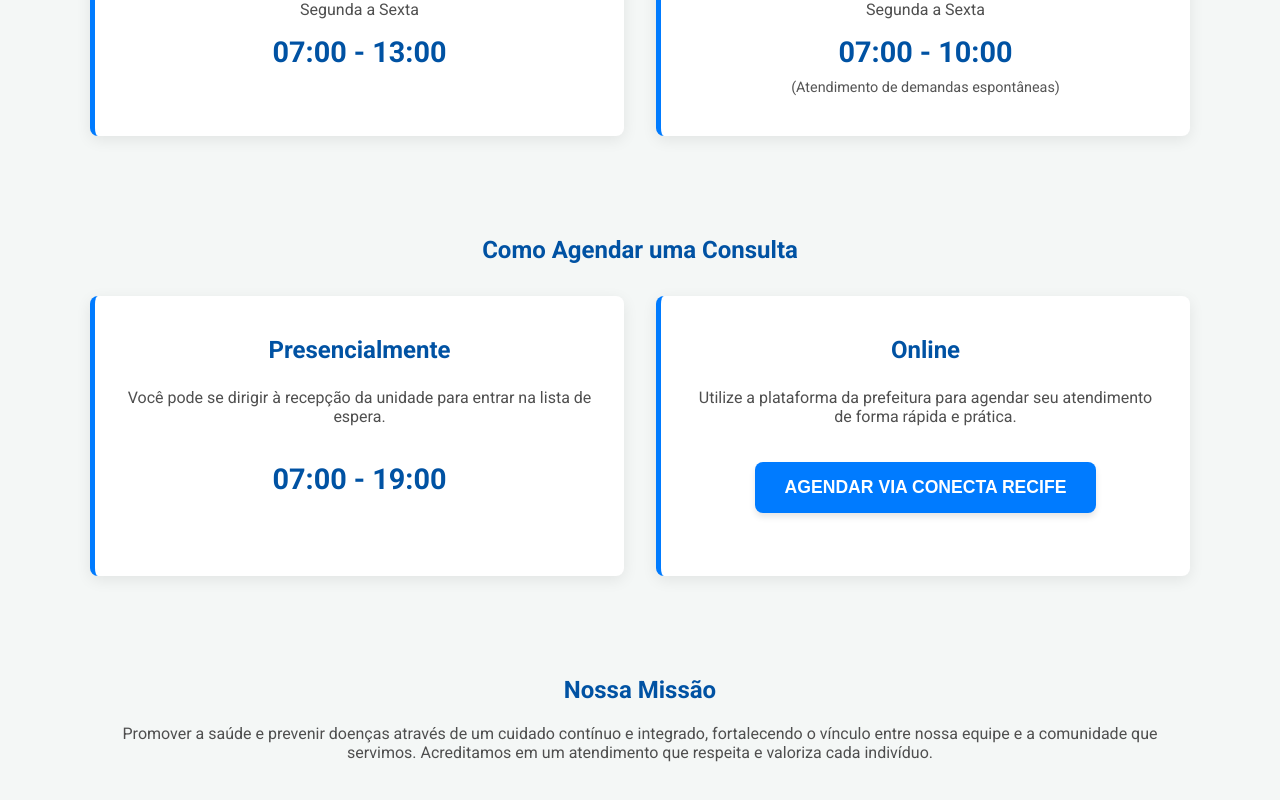
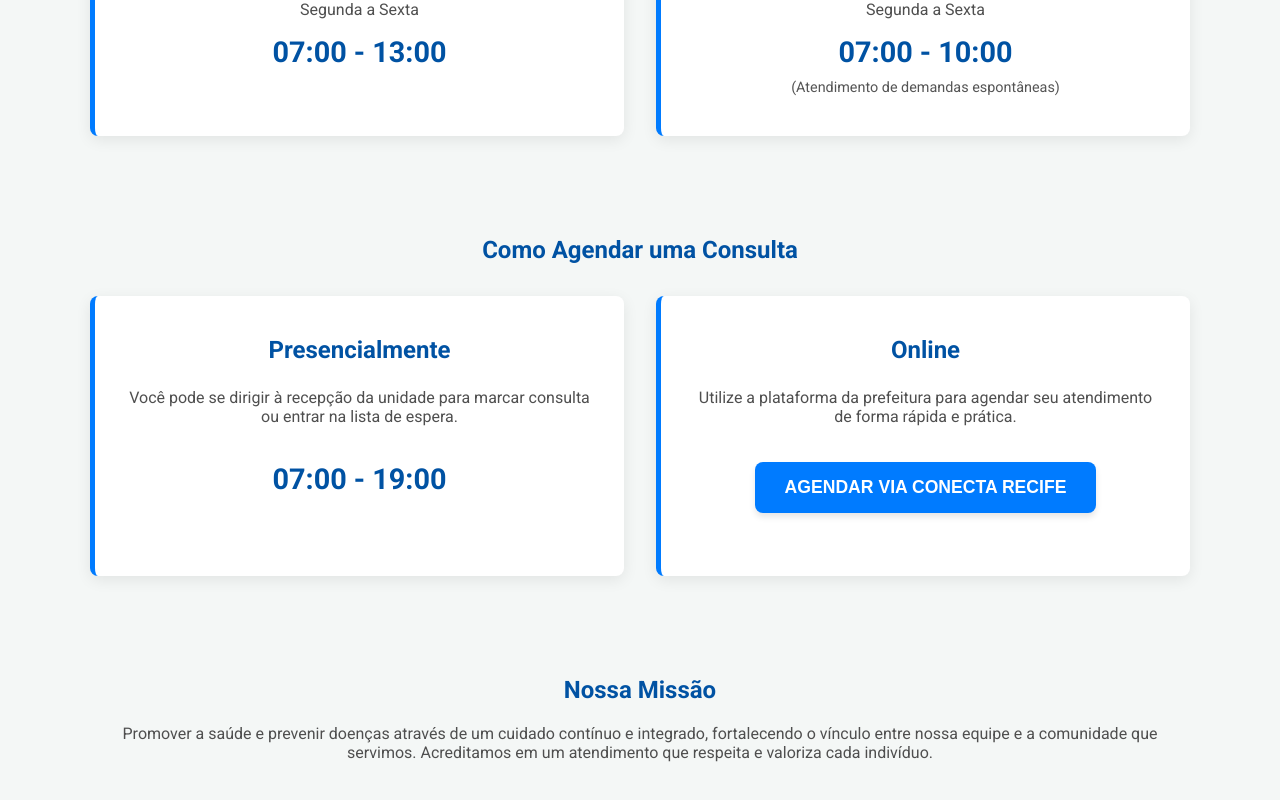
Before and after one commit to Fcc2187/About-Us-Page, a React (Create React App) app in the folder clinica-maria-rita/: page / in a window 1280 px wide. Shown: the part 784-1584 px from the top of the page. Built offline with nearby package versions, Linux system fonts and the light colour scheme.

Commit message:
minor adjustments

```diff
--- a/clinica-maria-rita/src/pages/HomePage.js
+++ b/clinica-maria-rita/src/pages/HomePage.js
@@ -40,7 +40,7 @@ const HomePage = () => {
                 <div className="agendar-card">
                     <h3>Presencialmente</h3>
                     <p>
-                        Você pode se dirigir à recepção da unidade para entrar na lista de espera.
+                        Você pode se dirigir à recepção da unidade para marcar consulta ou entrar na lista de espera.
                     </p>
                     <p className="horario-destaque">07:00 - 19:00</p>
                 </div>
```
